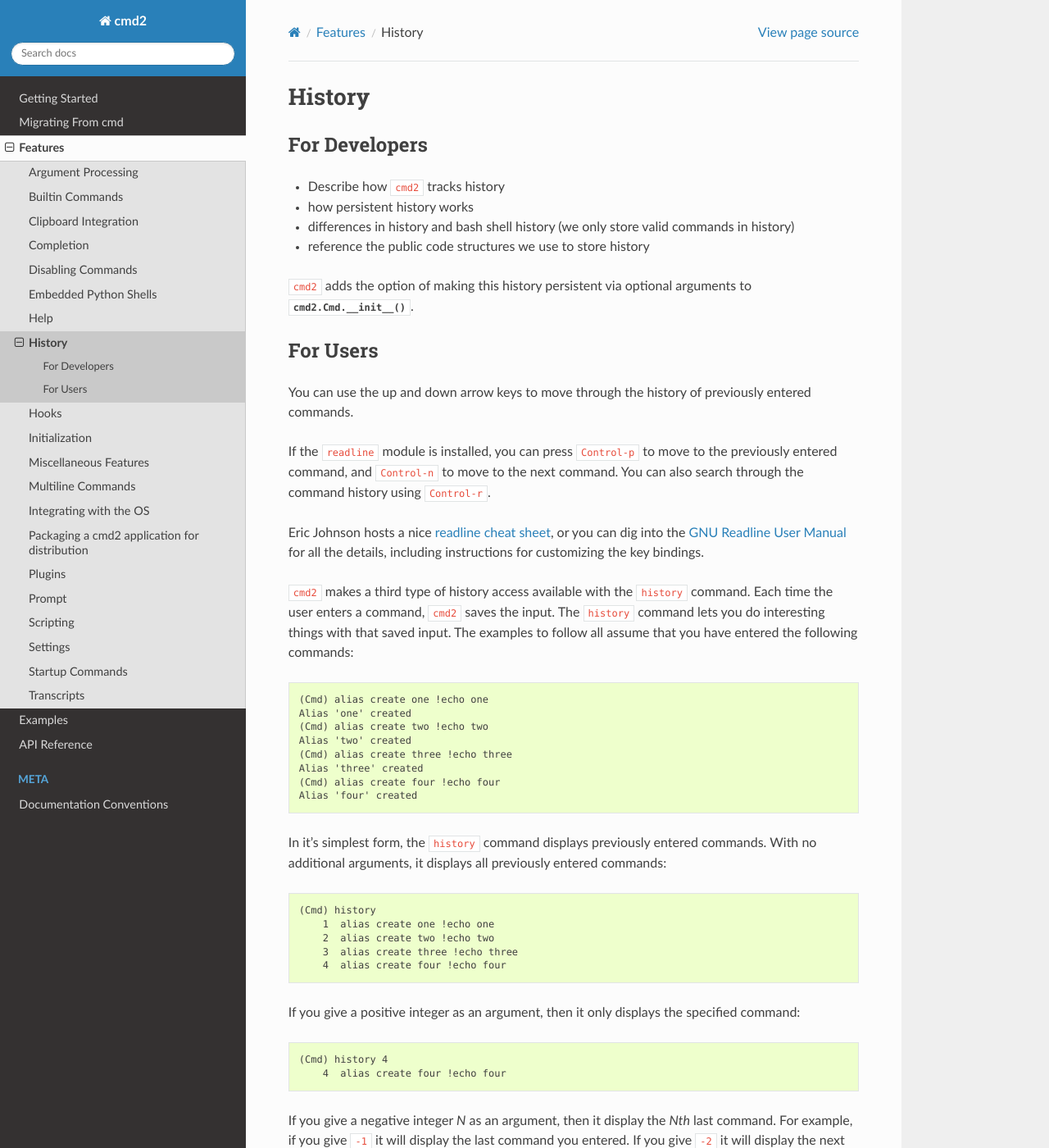
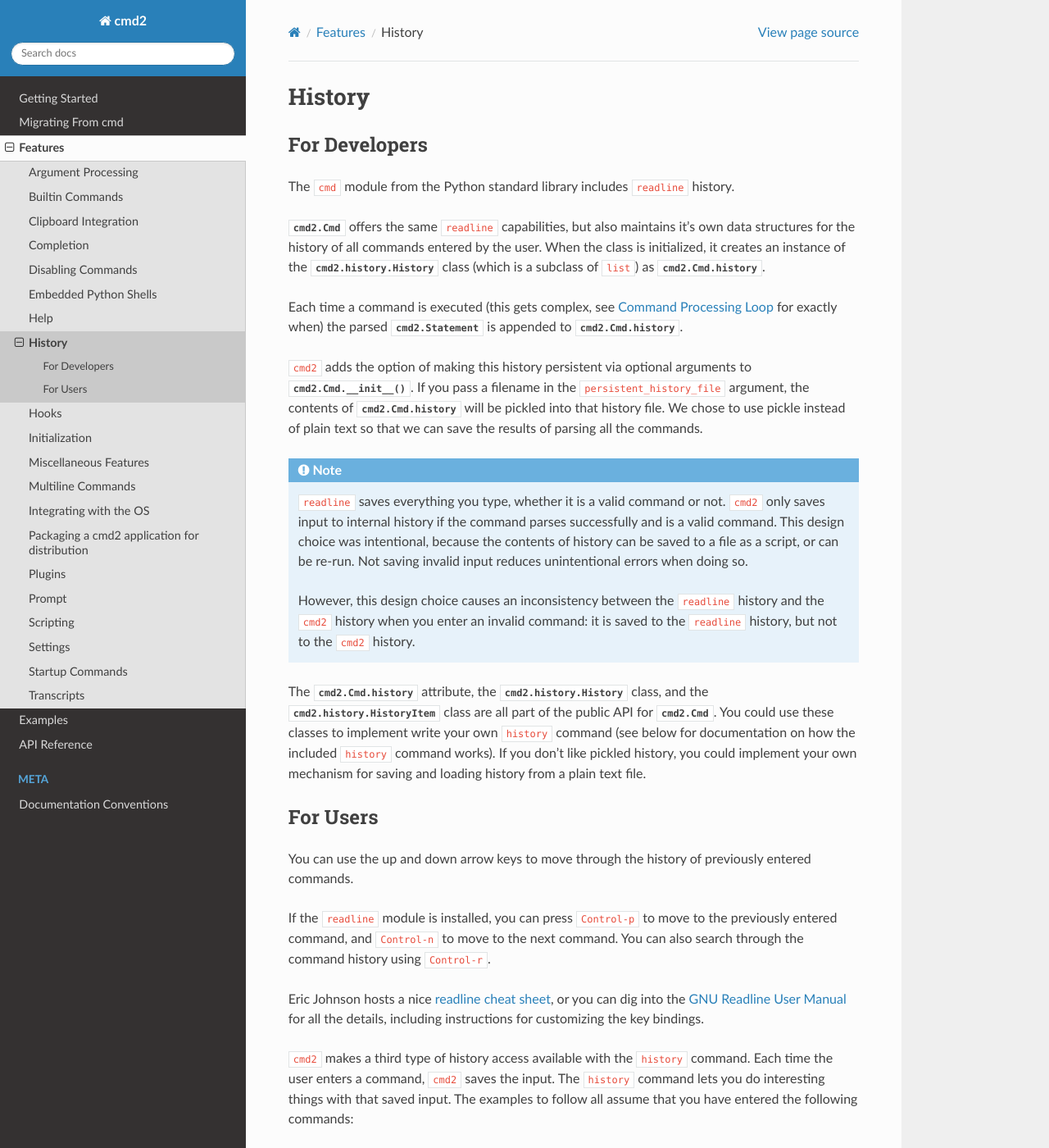
Before and after one commit to python-cmd2/cmd2, a Sphinx documentation site: the page built from docs/features/history.rst, in a window 1280 px wide and 1400 px high. Shown: the whole window at 82% size. Built offline with Sphinx 7.4.7 and the Read the Docs theme 2.0.0, drawn with Linux system fonts in a browser that asks for light colours; pages that are not in the unit, such as notebooks, are missing from menus.

Commit message:
Update history documentation

```diff
--- a/docs/api/cmd.rst
+++ b/docs/api/cmd.rst
@@ -52,7 +52,7 @@ cmd2.Cmd
         A record of previously entered commands.
 
         This attribute is an instance of :class:`cmd2.history.History`, and
-        each command is an instance of :class:`cmd2.history.HistoryItem`.
+        each command is an instance of :class:`cmd2.Statement`.
 
     .. attribute:: statement_parser
 
--- a/docs/features/history.rst
+++ b/docs/features/history.rst
@@ -4,14 +4,46 @@ History
 For Developers
 --------------
 
-- Describe how ``cmd2`` tracks history
-- how persistent history works
-- differences in history and bash shell history (we only store valid commands
-  in history)
-- reference the public code structures we use to store history
+The ``cmd`` module from the Python standard library includes ``readline``
+history.
+
+:class:`cmd2.Cmd` offers the same ``readline`` capabilities, but also maintains
+it's own data structures for the history of all commands entered by the user.
+When the class is initialized, it creates an instance of the
+:class:`cmd2.history.History` class (which is a subclass of ``list``) as
+:data:`cmd2.Cmd.history`.
+
+Each time a command is executed (this gets
+complex, see :ref:`features/hooks:Command Processing Loop` for exactly when)
+the parsed :class:`cmd2.Statement` is appended to :data:`cmd2.Cmd.history`.
 
 ``cmd2`` adds the option of making this history persistent via optional
-arguments to :meth:`cmd2.Cmd.__init__`.
+arguments to :meth:`cmd2.Cmd.__init__`. If you pass a filename in the
+``persistent_history_file`` argument, the contents of :data:`cmd2.Cmd.history`
+will be pickled into that history file. We chose to use pickle instead of plain
+text so that we can save the results of parsing all the commands.
+
+.. note::
+
+    ``readline`` saves everything you type, whether it is a valid command or
+    not. ``cmd2`` only saves input to internal history if the command parses
+    successfully and is a valid command. This design choice was intentional,
+    because the contents of history can be saved to a file as a script, or can
+    be re-run. Not saving invalid input reduces unintentional errors when doing
+    so.
+
+    However, this design choice causes an inconsistency between the
+    ``readline`` history and the ``cmd2`` history when you enter an invalid
+    command: it is saved to the ``readline`` history, but not to the ``cmd2``
+    history.
+
+The :data:`cmd2.Cmd.history` attribute, the :class:`cmd2.history.History`
+class, and the :class:`cmd2.history.HistoryItem` class are all part of the
+public API for :class:`cmd2.Cmd`. You could use these classes to implement
+write your own ``history`` command (see below for documentation on how the
+included ``history`` command works). If you don't like pickled history, you
+could implement your own mechanism for saving and loading history from a plain
+text file.
 
 
 For Users
```
